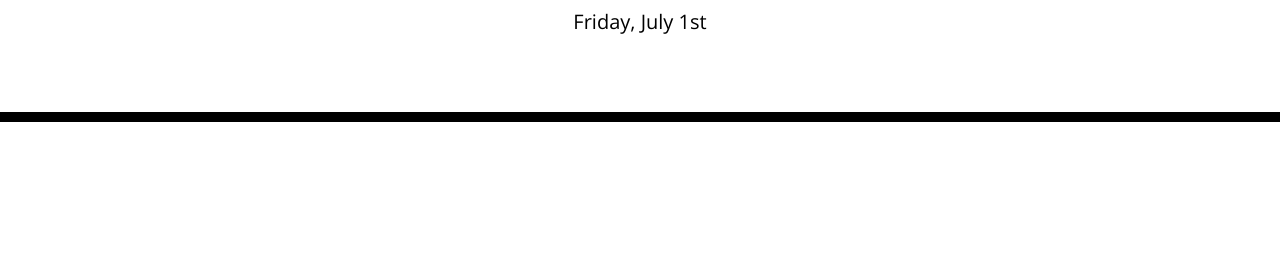
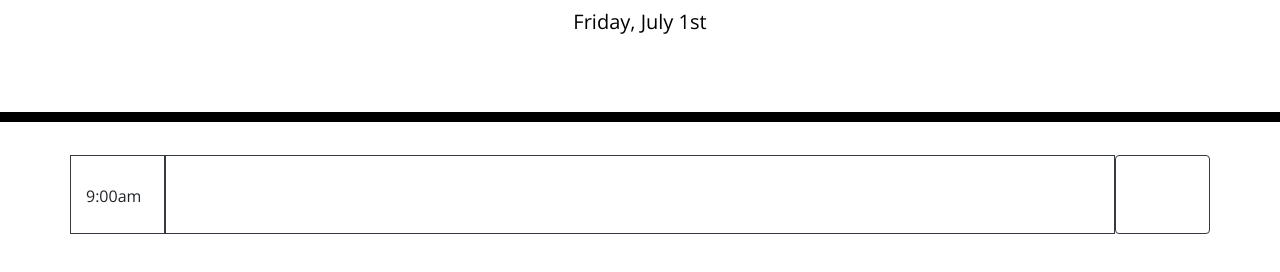
Before and after one commit to jeffz98/silver-enigma, a plain HTML site: page index.html in a window 1280 px wide. Shown: the part 182-454 px from the top of the page. Drawn offline with nearby package versions, Linux system fonts and the light colour scheme.

Commit message:
added first time block

```diff
--- a/index.html
+++ b/index.html
@@ -31,6 +31,13 @@
     </header>
     <div class="container">
       <!-- Timeblocks go here -->
+      <div class="row">
+        <div class="col-md-1 border border-dark justify-content-start">
+          <time>9:00am</time>
+        </div>
+        <textarea class="col-md-10 description border border-dark"></textarea>
+        <input class="col-md-1 border border-dark btn" type="button" src="./Images/Savebtn.ico" data-time="10">
+      </div>
     </div>
 
     <script src="https://code.jquery.com/jquery-3.4.1.min.js"></script>
```
Also changed, not shown: Images/Savebtn.ico (added), 1 other file.
